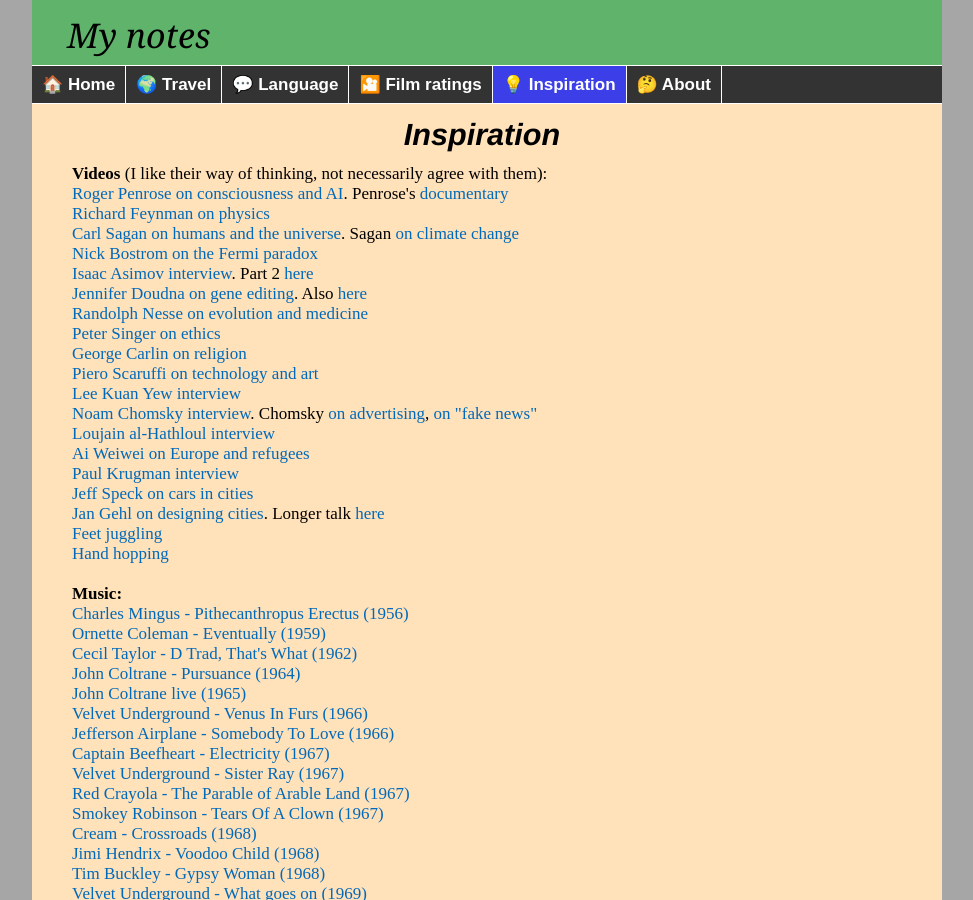
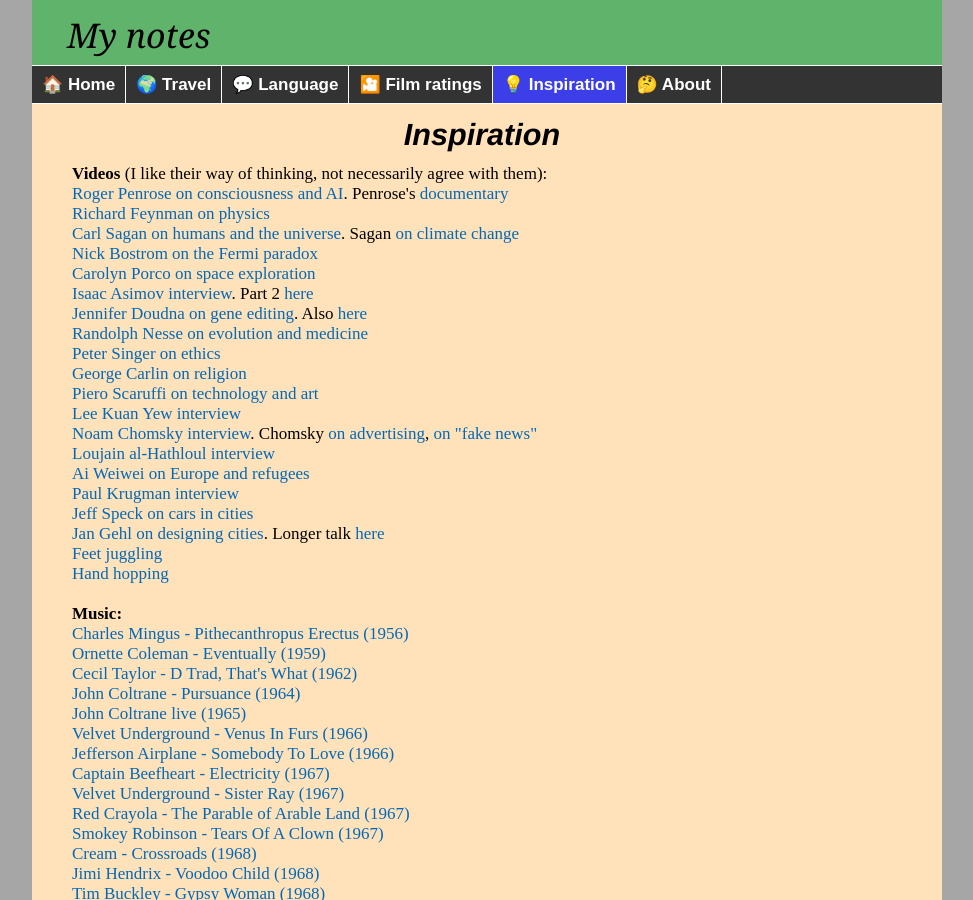
Before and after one commit to witbag/witbag.github.io, a Jekyll site: the page built from inspiration/index.html, in a window 1280 px wide and 900 px high. Shown: the whole window, without its empty margins (153-1126 px from the left). Built offline with Jekyll 4.4.1, drawn with Linux system fonts in a browser that asks for light colours.

Commit message:
Update index.html

```diff
--- a/inspiration/index.html
+++ b/inspiration/index.html
@@ -12,6 +12,7 @@
 <a href="https://www.youtube.com/watch?v=P1ww1IXRfTA" target=_blank>Richard Feynman on physics</a><br>
 <a href="https://youtu.be/6_-jtyhAVTc?t=464" target=_blank>Carl Sagan on humans and the universe</a>. Sagan <a href="https://youtu.be/9Xz3ZjOSMRU?t=1642" target=_blank>on climate change</a><br>
 <a href="https://www.closertotruth.com/interviews/3988" target=_blank>Nick Bostrom on the Fermi paradox</a><br>
+<a href="https://www.youtube.com/watch?v=dR9uhc_yQjQ" target=_blank>Carolyn Porco on space exploration</a><br>
 <a href="https://www.youtube.com/watch?v=aogsJ4t4aBE" target=_blank>Isaac Asimov interview</a>. Part 2 <a href="https://vimeo.com/48767355" target=_blank>here</a><br>
 <a href="https://www.youtube.com/watch?v=ZuqX3Jb7rRA" target=_blank>Jennifer Doudna on gene editing</a>. Also <a href="https://www.c-span.org/video/?429982-2/gene-editing" target=_blank>here</a><br>
 <a href="https://www.youtube.com/watch?v=bAOhOhJr-gM" target=_blank>Randolph Nesse on evolution and medicine</a><br>
```
